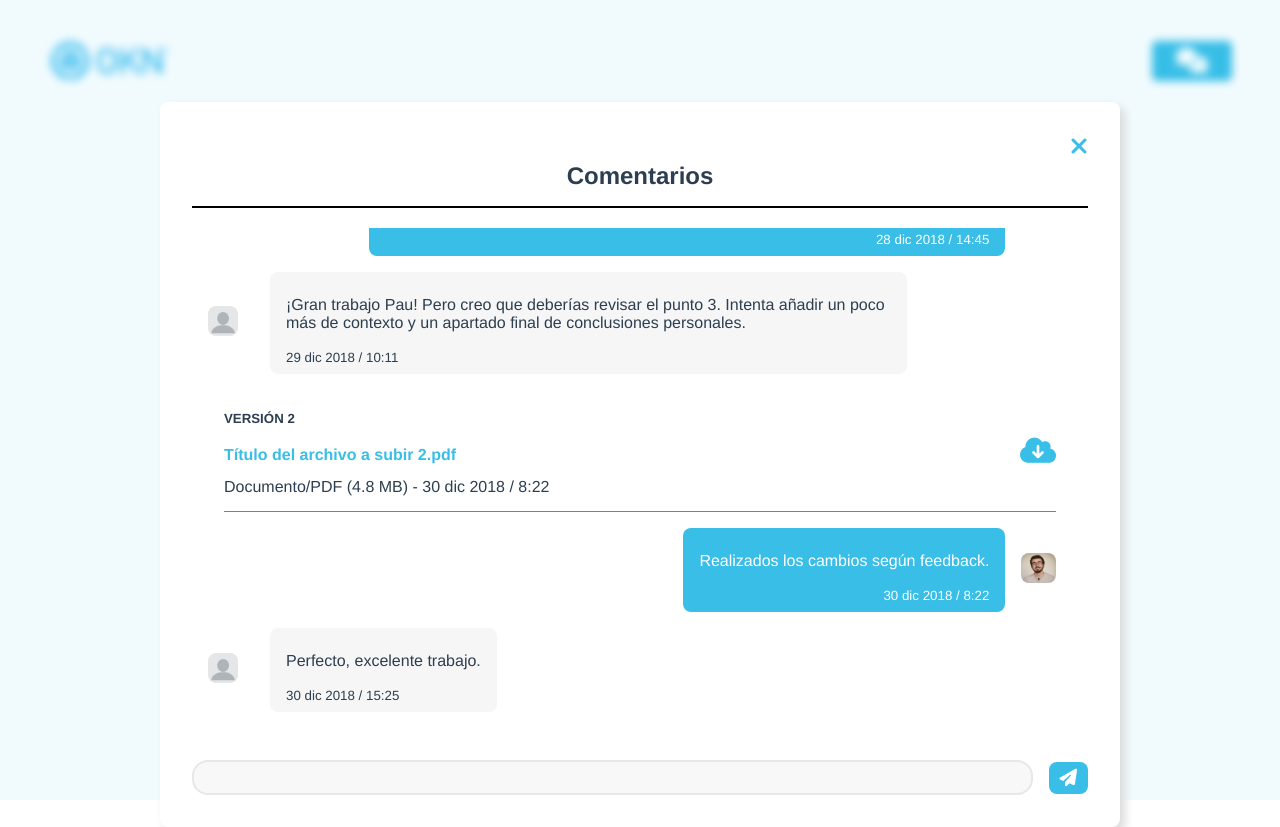
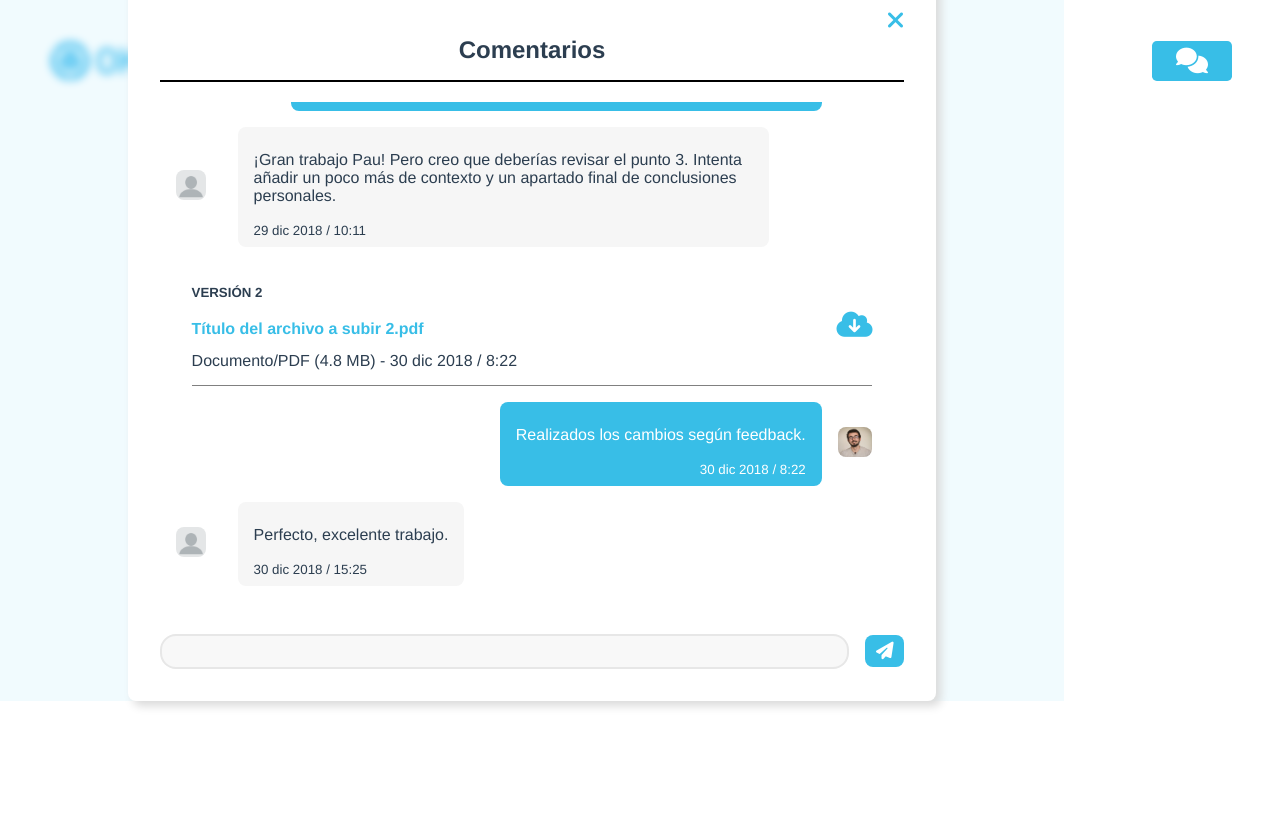
Before and after one commit to PauGarciaMartinez/okn-learning-modal, a Vue app: page / in a window 1280 px wide. After the commit the page ends 800 px from the top, so only its background shows below. Built offline with nearby package versions, Linux system fonts and the light colour scheme.

Commit message:
Create a class to adjust modal style

```diff
--- a/src/components/Modal.vue
+++ b/src/components/Modal.vue
@@ -1,6 +1,6 @@
 <template>
 
-  <div>
+  <div class="modal-container">
 
     <div class="backdrop" @click="closeModal"></div>
 
@@ -62,6 +62,12 @@ export default {
 </script>
 
 <style>
+.modal-container {
+  position: absolute;
+  top: 0;
+  padding: 5rem, 0;
+}
+
 .backdrop {
   position: absolute;
   top: 0;
```
